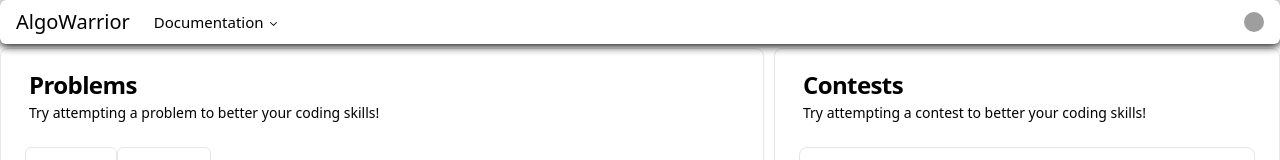
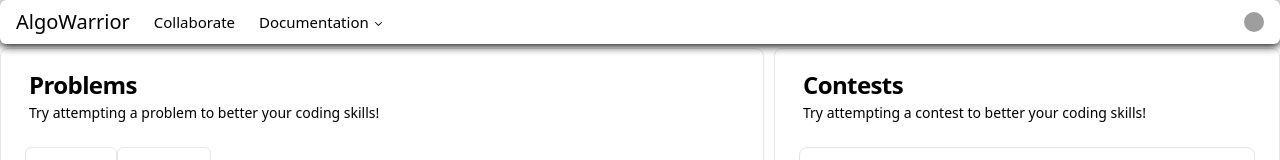
Before and after one commit to hagi0929/algo-warriors-client, a React (Vite) app: page / in a window 1280 px wide. Shown: the top 160 px of the page. Built offline with nearby package versions, Linux system fonts and the light colour scheme; grey boxes are pictures that could not be loaded.

Commit message:
added collab button

```diff
--- a/package.json
+++ b/package.json
@@ -10,6 +10,8 @@
     "preview": "vite preview"
   },
   "dependencies": {
+    "@liveblocks/client": "^2.3.0",
+    "@liveblocks/react": "^2.3.0",
     "@radix-ui/react-accordion": "^1.2.0",
     "@radix-ui/react-dialog": "^1.1.1",
     "@radix-ui/react-dropdown-menu": "^2.1.1",
@@ -27,6 +29,7 @@
     "clsx": "^2.1.1",
     "cmdk": "^1.0.0",
     "lucide-react": "^0.401.0",
+    "monaco-editor": "^0.50.0",
     "react": "^18.3.1",
     "react-dom": "^18.3.1",
     "react-router": "^6.24.1",
--- a/src/components/Navbar.tsx
+++ b/src/components/Navbar.tsx
@@ -43,6 +43,15 @@
         </NavigationMenu.Item>
 
         <NavigationMenu.Item className='ml-auto bg-white'>
+          <a href="https://nextjs-yjs-monaco-vidhis-projects-5bb70a2b.vercel.app/"
+              target="_blank"
+              rel="noopener noreferrer"
+              className="text-violet11 hover:bg-violet3 focus:shadow-violet7 group flex select-none items-center justify-between gap-[2px] rounded-[4px] px-3 py-2 text-[15px] font-medium leading-none outline-none focus:shadow-[0_0_0_2px] bg-white">
+              Collaborate
+          </a>
+        </NavigationMenu.Item>
+
+        <NavigationMenu.Item className='ml-auto bg-white'>
           <NavigationMenu.Trigger className="text-violet11 hover:bg-violet3 focus:shadow-violet7 group flex select-none items-center justify-between gap-[2px] rounded-[4px] px-3 py-2 text-[15px] font-medium leading-none outline-none focus:shadow-[0_0_0_2px] bg-white ">
             Documentation{' '}
             <CaretDownIcon
```
Also changed, not shown: 1 other file (tests, documents, lock files or other folders). Lines whose indentation alone changed are shown as unchanged.
